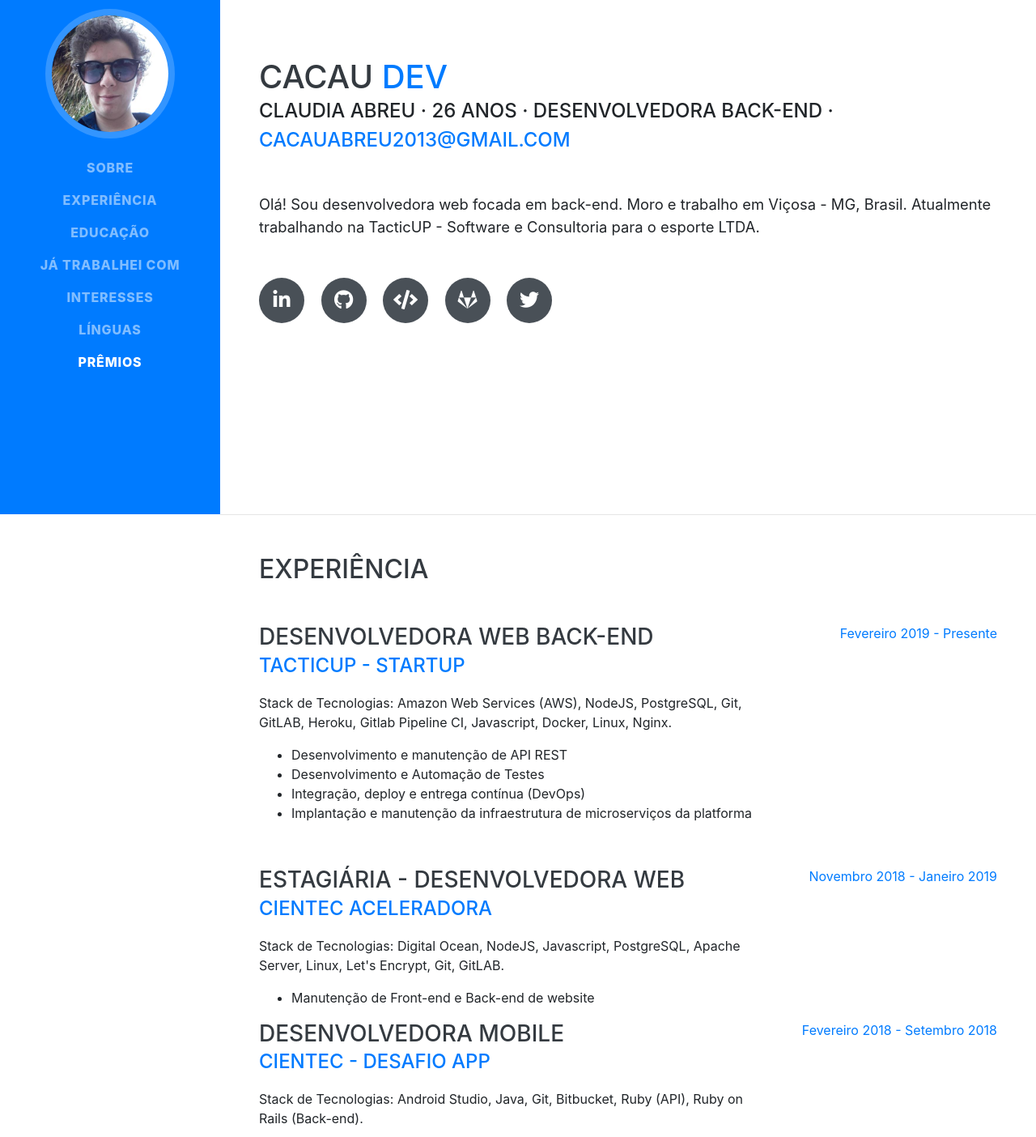
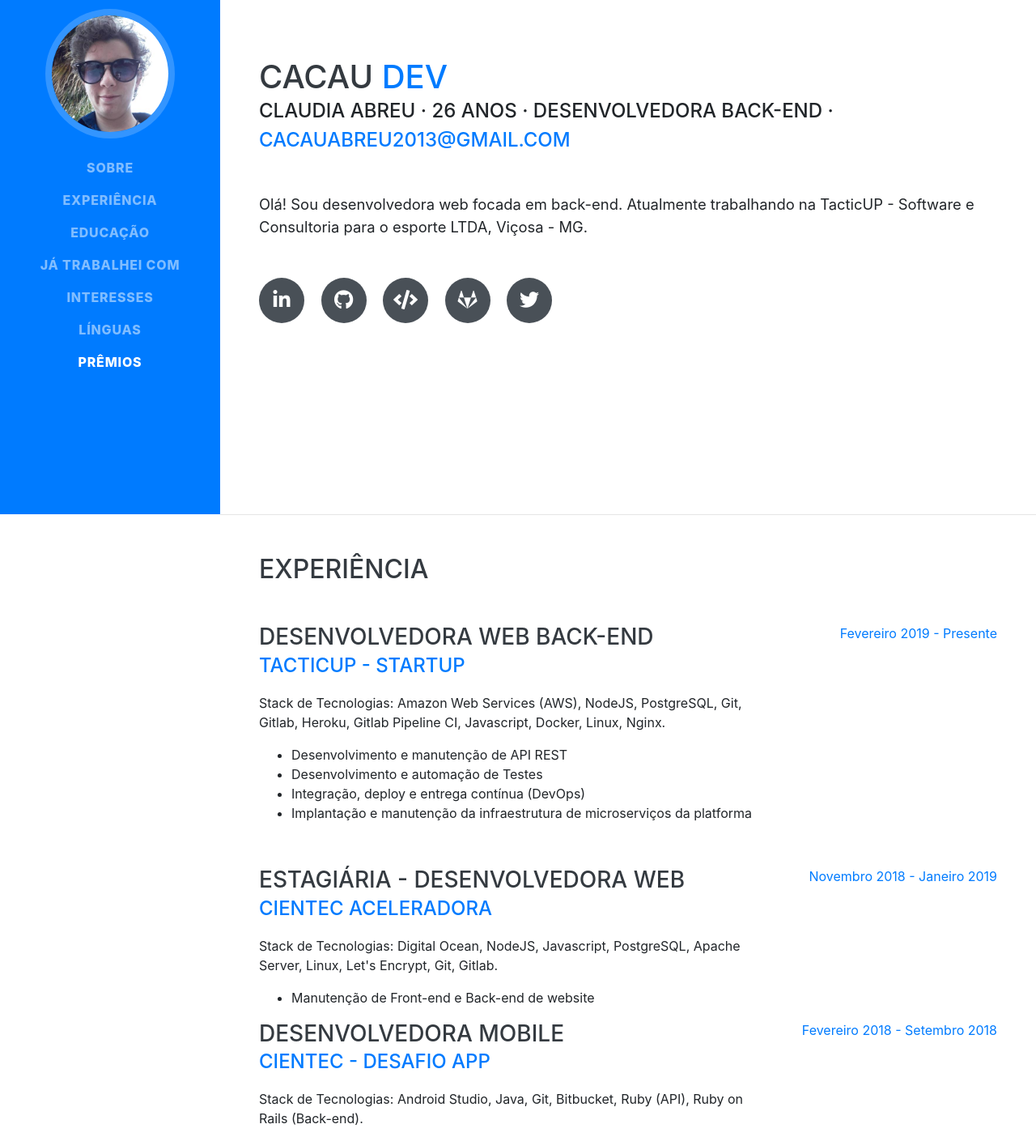
Before and after one commit to cacaudev/cacaudev.github.io, a website with bundled scripts: page index.html in a window 1280 px wide. Shown: the part 165-1569 px from the top of the page at 81% size. Built offline with nearby package versions, Linux system fonts and the light colour scheme; a web font is replaced by a local one.

Commit message:
[fix] (Homepage): Fix some typos

```diff
--- a/index.html
+++ b/index.html
@@ -119,8 +119,7 @@
           <a href="mailto:name@email.com">cacauabreu2013@gmail.com</a>
         </div>
         <p class="lead mb-5">
-          Olá! Sou desenvolvedora web focada em back-end. Moro e trabalho em Viçosa - MG, Brasil.
-          Atualmente trabalhando na TacticUP - Software e Consultoria para o esporte LTDA.
+          Olá! Sou desenvolvedora web focada em back-end. Atualmente trabalhando na TacticUP - Software e Consultoria para o esporte LTDA, Viçosa - MG.
         </p>
         <div class="social-icons">
           <a href="https://br.linkedin.com/in/cláudia-abreu-19bb23172" alt="Linkedin Profile link" title="Linkedin Perfil">
@@ -155,11 +154,11 @@
               <a href="https://tacticup.com.br">TacticUP - Startup</a>
             </div>
             <p>
-              Stack de Tecnologias: Amazon Web Services (AWS), NodeJS, PostgreSQL, Git, GitLAB, Heroku,
+              Stack de Tecnologias: Amazon Web Services (AWS), NodeJS, PostgreSQL, Git, Gitlab, Heroku,
               Gitlab Pipeline CI, Javascript, Docker, Linux, Nginx.
               <ul>
                 <li>Desenvolvimento e manutenção de API REST</li>
-                <li>Desenvolvimento e Automação de Testes</li>
+                <li>Desenvolvimento e automação de Testes</li>
                 <li>Integração, deploy e entrega contínua (DevOps)</li>
                 <li>Implantação e manutenção da infraestrutura de microserviços da platforma</li>
               </ul>
@@ -178,7 +177,7 @@
             </div>
             <p>
               Stack de Tecnologias: Digital Ocean, NodeJS, Javascript, PostgreSQL,
-              Apache Server, Linux, Let's Encrypt, Git, GitLAB.
+              Apache Server, Linux, Let's Encrypt, Git, Gitlab.
               <ul>
                 <li>Manutenção de Front-end e Back-end de website</li>
               </ul>
```
